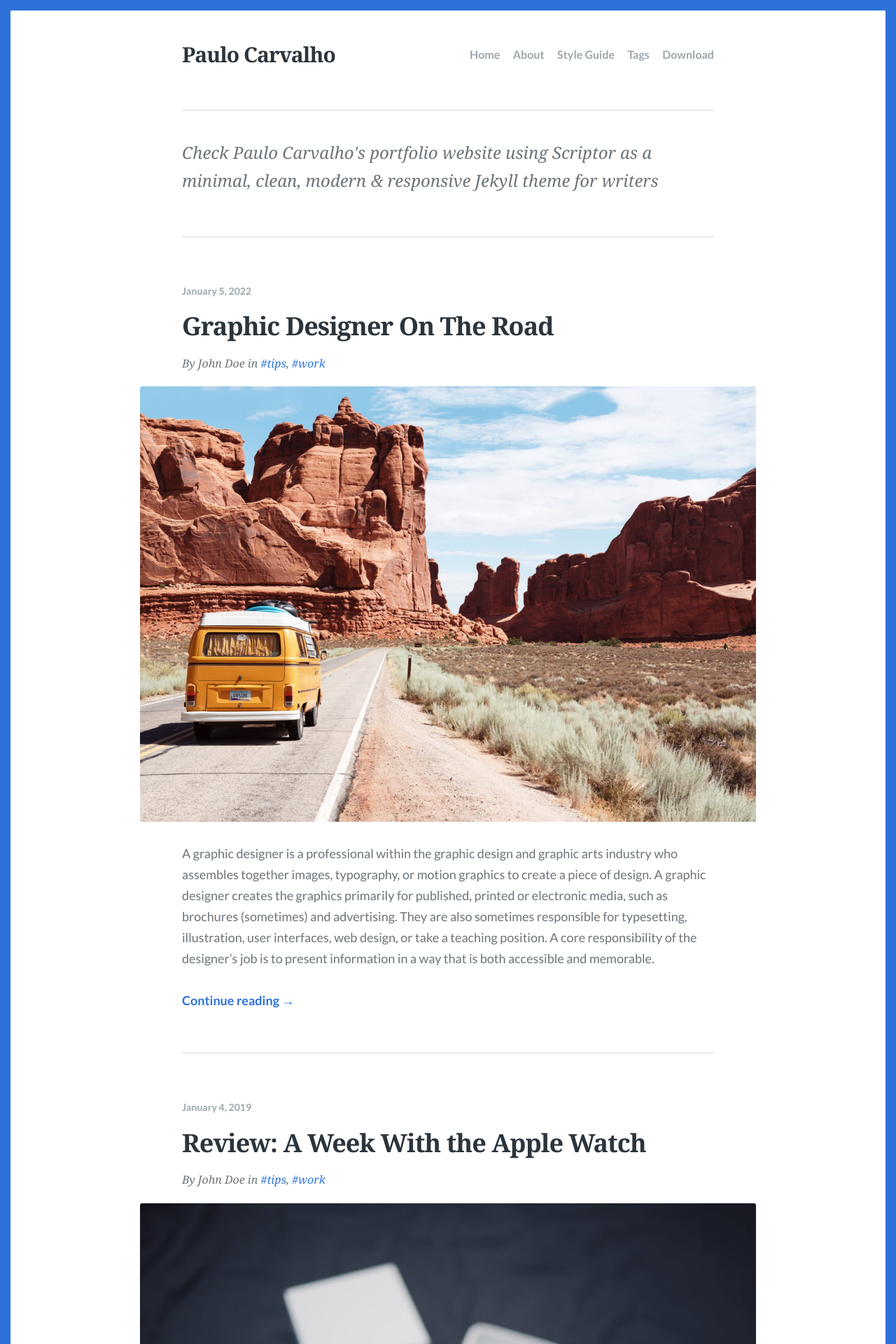
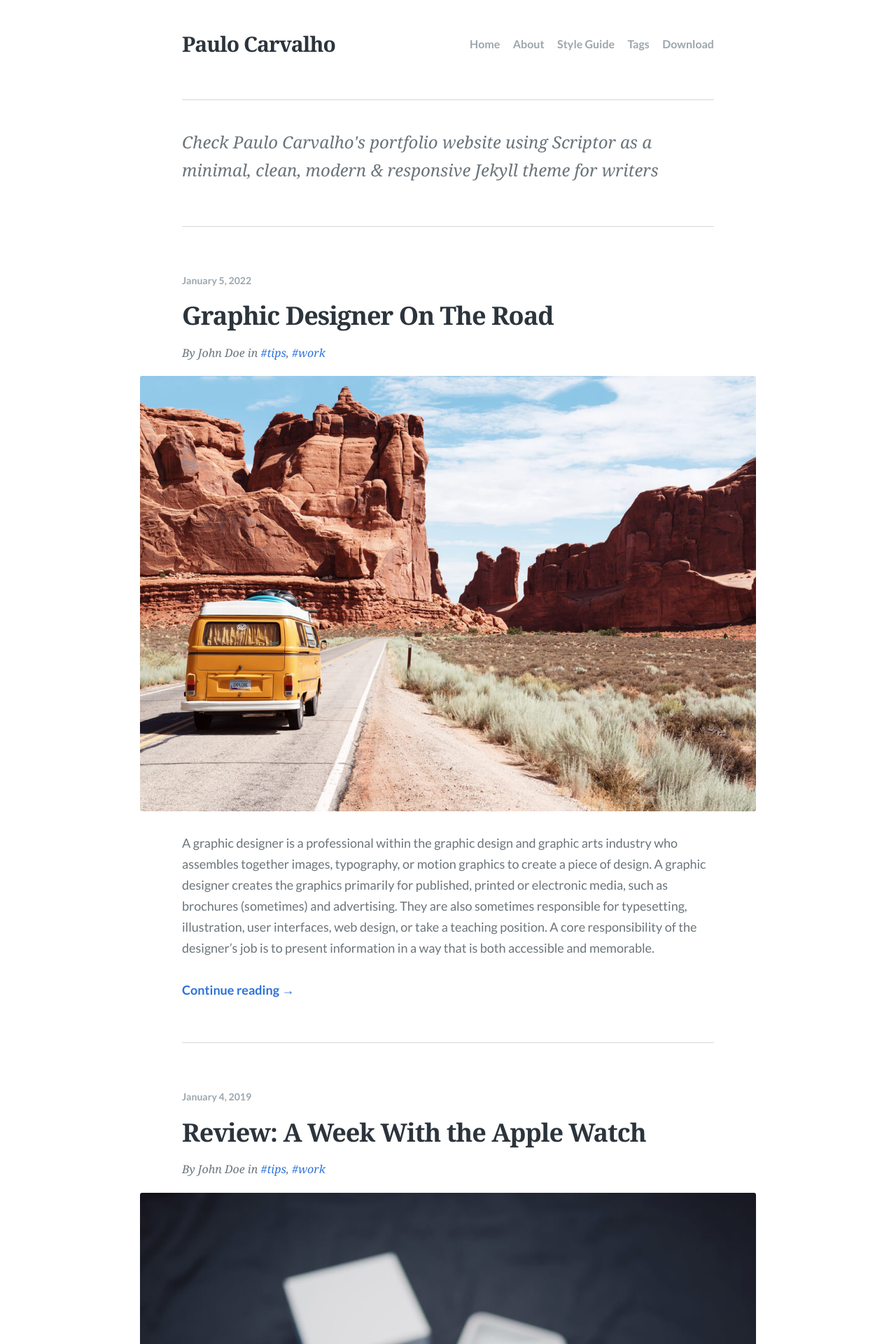
Before and after one commit to paulo-carvalho/paulo-carvalho.github.io, a Jekyll site: the page built from index.html, in a window 1280 px wide. Shown: the top 1920 px of the page at 70% size. Built offline with Jekyll 4.4.1, drawn with Linux system fonts in a browser that asks for light colours; some web fonts are replaced; the list of posts is cut into pages by our own code.

Commit message:
removendo a borda colorida

```diff
--- a/_sass/_general.scss
+++ b/_sass/_general.scss
@@ -11,7 +11,6 @@ textarea {
 }
 
 html {
-  border: 15px solid _palette(accent);
   box-sizing: border-box;
 
   @media only screen and (max-width: 600px) {
```
